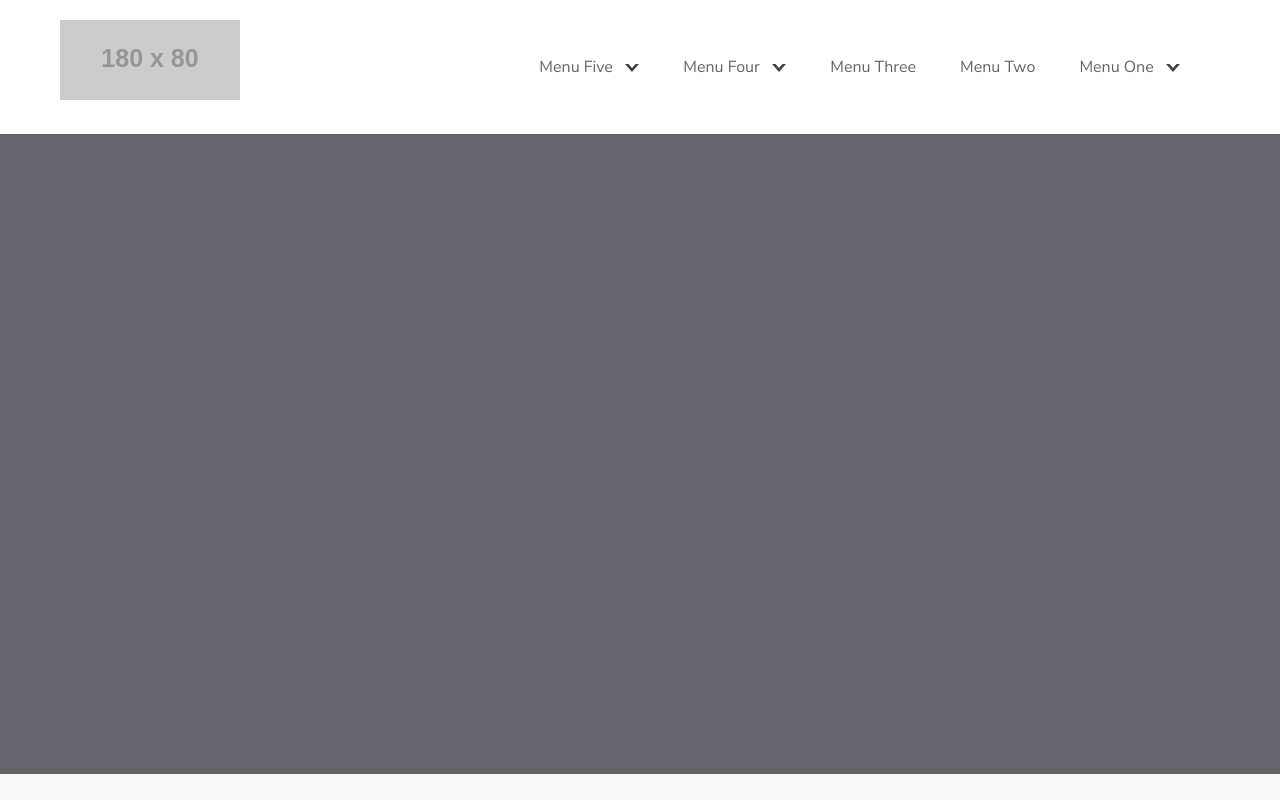
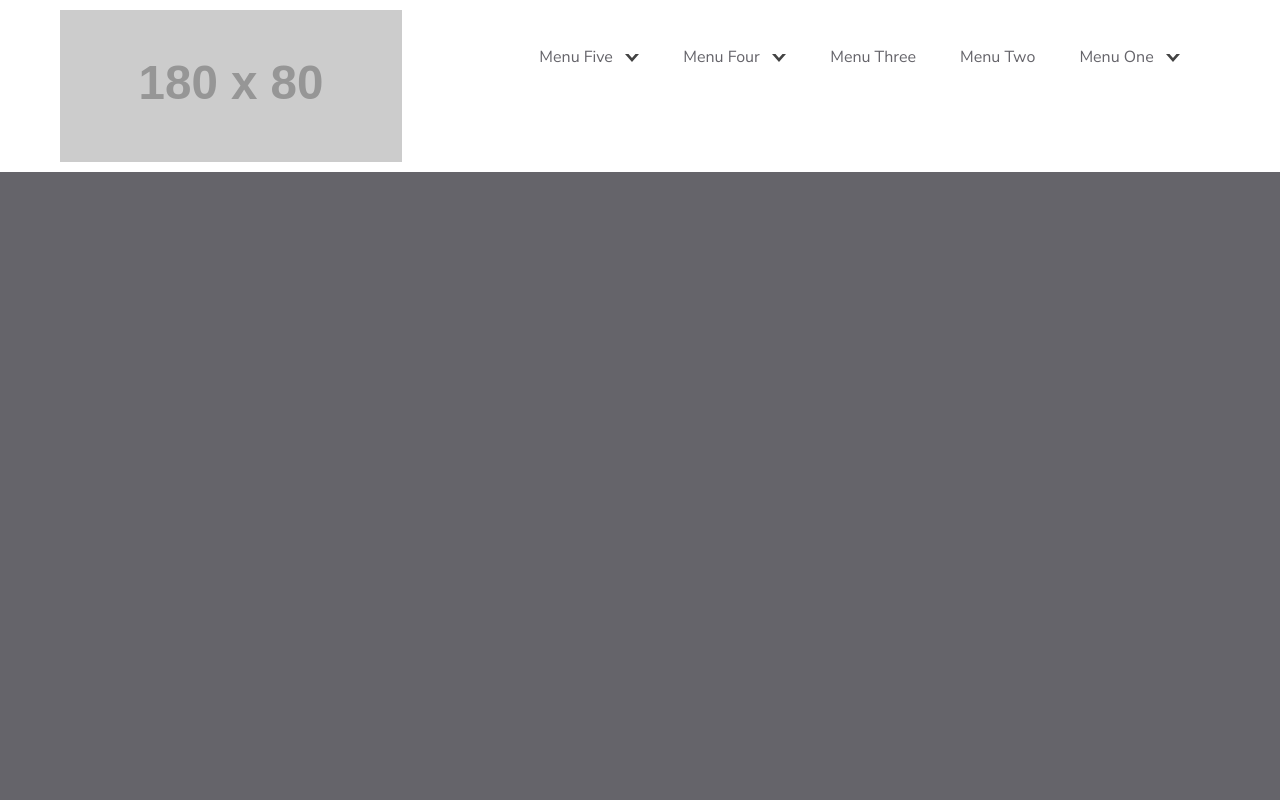
Before and after one commit to hsnyc/project-template, a website: page builds/development/index.html in a window 1280 px wide. Shown: the top 800 px of the page. Drawn offline with Linux system fonts and the light colour scheme; placeholder pictures from the web are drawn by us.

Commit message:
style edits.
adjusted wrapper padding | logo display

```diff
--- a/components/sass/_base.scss
+++ b/components/sass/_base.scss
@@ -32,7 +32,7 @@ p {
   // flex-flow: column nowrap;
   // align-content: center;
   max-width: 1200px;
-  padding: 20px;
+  padding:10px 20px;
   margin: 0 auto;
 }
 
--- a/components/sass/_modules.scss
+++ b/components/sass/_modules.scss
@@ -9,9 +9,13 @@ nav {
   }
 
   .logo {
-    // width: 30%;
     flex: 1 1 30%;
-    display: inline-block;
+    display: flex;
+    flex-flow: column nowrap;
+    justify-content: center;
+    // flex-flow: row nowrap;
+    // justify-content: center;
+    // align-items: center;
   }
 
   .nav-menu {
```
Also changed, not shown: builds/development/css/style.css.
